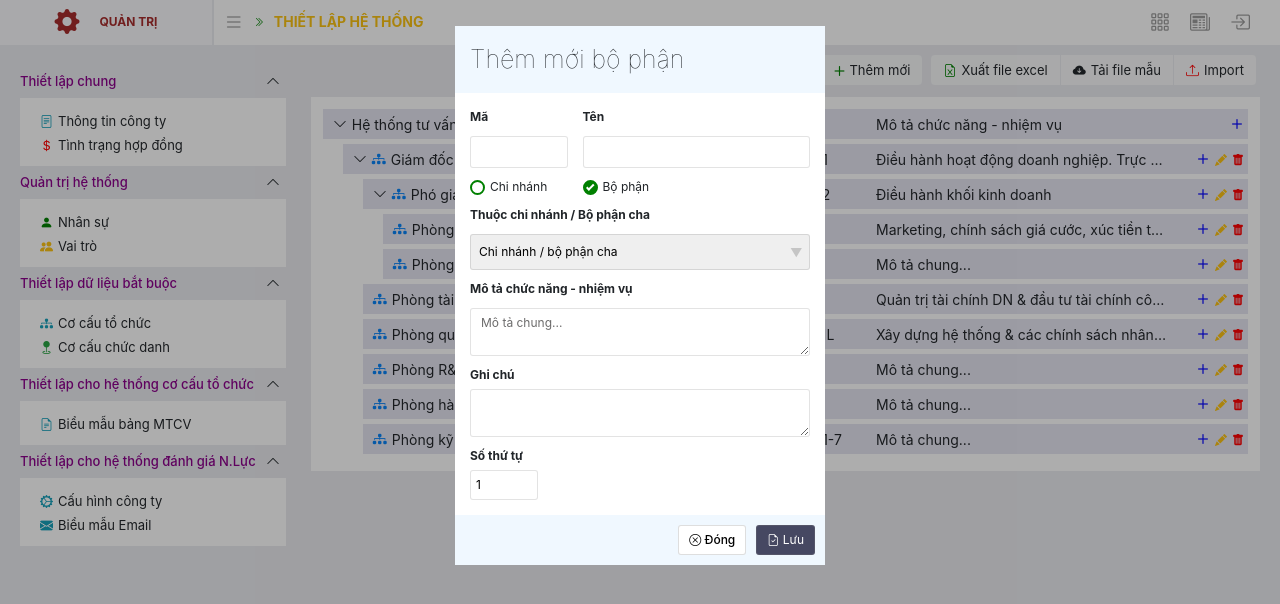
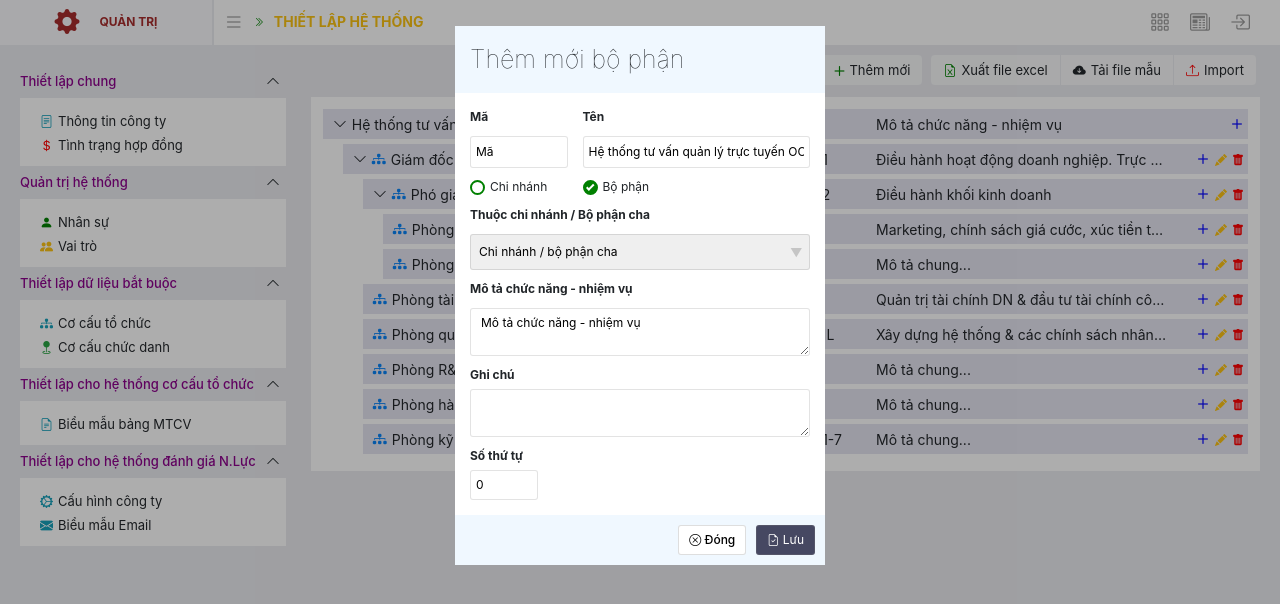
Before and after one commit to PhongJocker/DemoWebsiteWithAngular, an Angular app: page / in a window 1280 px wide. Both pictures are taken after a click on the button 1218 px from the left and 160 px from the top of the page. Shown: the top 604 px of the page. Built offline with nearby package versions, Linux system fonts and the light colour scheme.

Commit message:
Demo-UI-Update: Thêm value cho các thẻ input khi kích hoạt tính năng edit

```diff
--- a/src/app/dialog/dialog.component.html
+++ b/src/app/dialog/dialog.component.html
@@ -9,7 +9,7 @@
                 <div class="input-container">
                     <div class="input-box-left">
                         <span>Mã</span>
-                        <input class="id-box" type="text" name="id" #ma>
+                        <input class="id-box" type="text" name="id" [value]="this.dataService.edit? this.treeView.rightdata[this.dataService.index].id : ''" #ma>
                         <div class="checkbox">
                             <div class="custom-radio">
                                 <input id="radio" type="radio" value="chinhanh" name="checkform" class="radioLeft">
@@ -20,7 +20,7 @@
 
                     <div class="input-box-right">
                         <span>Tên</span>
-                        <input class="name-box" type="text" name="name" #ten>
+                        <input class="name-box" type="text" name="name" [value]="this.dataService.edit? this.treeView.rightdata[this.dataService.index].name : ''" #ten>
                         <div class="checkbox">
                             <div class="custom-radio">
                                 <input id="radio" type="radio" name="checkform" value="bophan" checked="checked" class="radioRight">
@@ -42,17 +42,17 @@
 
                 <div class="descript">
                     <span>Mô tả chức năng - nhiệm vụ</span>
-                    <textarea name="desc" rows="2" placeholder="Mô tả chung..." #mota></textarea>
+                    <textarea name="desc" rows="2" placeholder="Mô tả chung..." [value]="this.dataService.edit? this.treeView.rightdata[this.dataService.index].description : ''" #mota></textarea>
                 </div>
 
                 <div class="note">
                     <span>Ghi chú</span>
-                    <textarea name="note" #note></textarea>
+                    <textarea name="note" [value]="this.dataService.edit? this.treeView.rightdata[this.dataService.index].note : ''" #note></textarea>
                 </div>
 
                 <div class="stt">
                     <span>Số thứ tự</span>
-                    <input type="number" name="sothutu" id="stt" min="1" value="1" #serial>
+                    <input type="number" name="sothutu" id="stt" min="1" [value]="this.dataService.edit? this.treeView.rightdata[this.dataService.index].serial : '1'" #serial>
                 </div>
             </div>
         </div>
```
